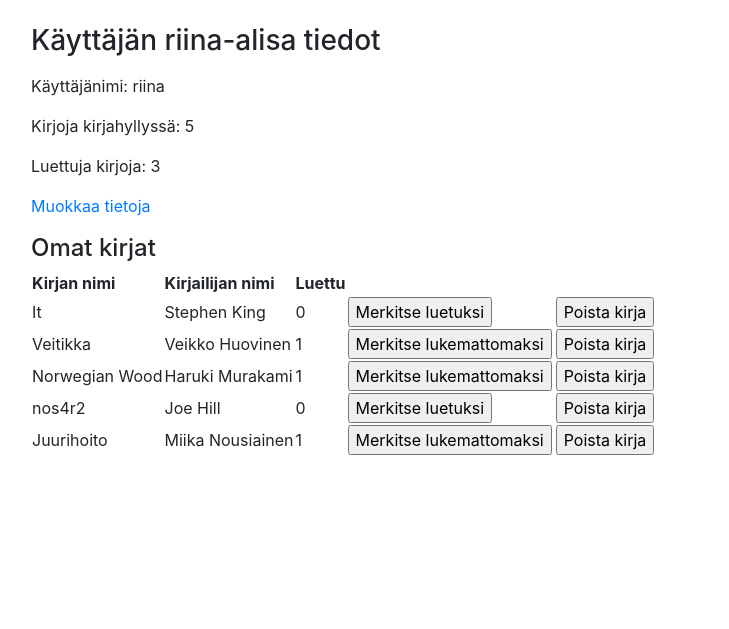
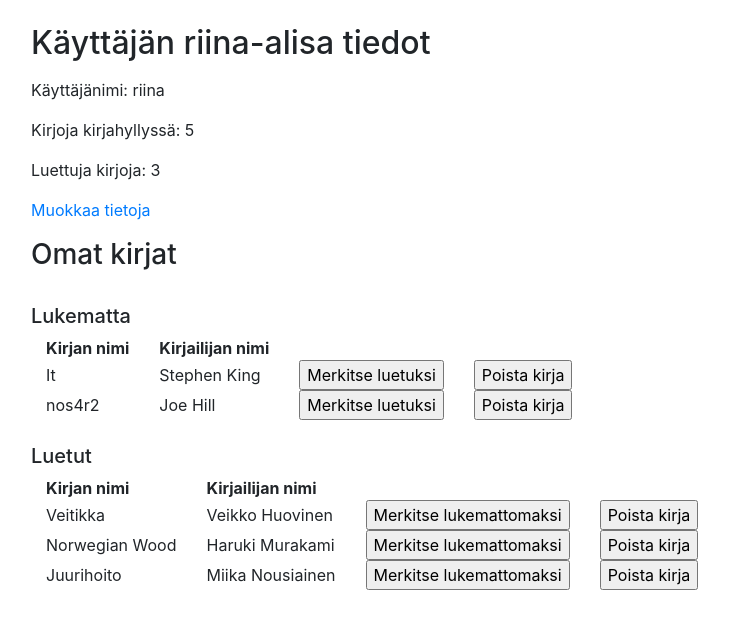
Before and after one commit to riinaalisah/Kirjahylly, a Flask app: page /auth/info/ in a window 1280 px wide. Shown: the part 56-685 px from the top of the page, without its empty margins (54-783 px from the left). Run offline with Flask 2, Linux system fonts and the light colour scheme; a user stored in the database is signed in; data comes from the database, SQL or seed files in the repository; both versions use the stored data as it was after the commit; some libraries are stand-ins or nearby versions.

Commit message:
Käyttäjän kirjojen listaus jaotellaan lukemattomiin ja luettuihin

```diff
--- a/application/auth/views.py
+++ b/application/auth/views.py
@@ -63,16 +63,23 @@ def auth_create():
 @login_required
 def auth_info():
 
-    stmt = text(
+    stmt_unread = text(
         "SELECT ub.book_id, ub.user_id, author.firstname, author.lastname, ub.read, b.name "
         "FROM users_books ub JOIN book b ON b.id=ub.book_id, authors_books ab "
-        "JOIN author ON author.id=ab.author_id WHERE ub.user_id=:user_id AND ab.book_id=ub.book_id").params(
+        "JOIN author ON author.id=ab.author_id WHERE ub.user_id=:user_id AND ab.book_id=ub.book_id AND read = '0'").params(
         user_id=current_user.id)
 
-    bookslist = db.engine.execute(stmt)
-    db.session().commit()
+    unread_books = db.engine.execute(stmt_unread)
 
-    return render_template("auth/userinfo.html", user=current_user, books=bookslist,
+    stmt_read =text(
+        "SELECT ub.book_id, ub.user_id, author.firstname, author.lastname, ub.read, b.name "
+        "FROM users_books ub JOIN book b ON b.id=ub.book_id, authors_books ab "
+        "JOIN author ON author.id=ab.author_id WHERE ub.user_id=:user_id AND ab.book_id=ub.book_id AND read = '1'").params(
+        user_id=current_user.id)
+
+    read_books = db.engine.execute(stmt_read)
+
+    return render_template("auth/userinfo.html", user=current_user, unread=unread_books, read=read_books,
                            all_books=current_user.count_all_books(current_user.id),
                            read_books=current_user.count_read_books(current_user.id))
 
--- a/application/templates/auth/userinfo.html
+++ b/application/templates/auth/userinfo.html
@@ -2,7 +2,7 @@
 
 {% block body %}
 <form method="GET" action="{{ url_for('auth_info') }}">
-    <h3>Käyttäjän {{ user.name }} tiedot</h3>
+    <h2>Käyttäjän {{ user.name }} tiedot</h2>
     <p></p>
     <p>Käyttäjänimi: {{ user.username }}</p>
 
@@ -15,43 +15,55 @@
     {% endif %}
     <p></p>
     <a href="{{ url_for('auth_edit_form') }}" class="button">Muokkaa tietoja</a>
-
     <p></p>
-    <h4>Omat kirjat</h4>
+    <h3>Omat kirjat</h3>
+    <br>
+    <h5>Lukematta</h5>
     <table>
         <tr>
-            <th>Kirjan nimi</th>
-            <th>Kirjailijan nimi</th>
-            <th>Luettu</th>
+            <th style="padding:0 15px 0 15px;">Kirjan nimi</th>
+            <th style="padding:0 15px 0 15px;">Kirjailijan nimi</th>
         </tr>
-
-        {% for book in books %}
+        {% for book in unread %}
         <tr>
-            <td>{{ book.name }}</td>
-            <td>{{ book.firstname }} {{ book.lastname }}</td>
-            <td>{{ book.read }}</td>
-            <td>
-                {% if book.read == False %}
-                <form method="POST" action="{{ url_for('books_set_read_or_delete', username=user.username, book_id=book.book_id) }}">
+            <td style="padding:0 15px 0 15px;">{{ book.name }}</td>
+            <td style="padding:0 15px 0 15px;">{{ book.firstname }} {{ book.lastname }}</td>
+            <td style="padding:0 15px 0 15px;">
+                <form method="POST" action="{{ url_for('books_set_read_or_delete', book_id=book.book_id) }}">
                     <input type="submit" name="btn" value="Merkitse luetuksi"/>
                 </form>
-                {% endif %}
-                {% if book.read == True %}
-                <form method="POST" action="{{ url_for('books_set_read_or_delete', username=user.username, book_id=book.book_id) }}">
-                    <input type="submit" name="btn" value="Merkitse lukemattomaksi"/>
-                </form>
-                {% endif %}
             </td>
-            <td>
-            </td>
-            <td>
-                <form method="POST" action="{{ url_for('books_set_read_or_delete', username=user.username, book_id=book.book_id) }}">
+            <td style="padding:0 15px 0 15px;">
+                <form method="POST" action="{{ url_for('books_set_read_or_delete', book_id=book.book_id) }}">
                     <input type="submit" name="btn" value="Poista kirja"/>
                 </form>
             </td>
         </tr>
         {% endfor %}
     </table>
-
+    <br>
+    <h5>Luetut</h5>
+    <table>
+        <tr>
+            <th style="padding:0 15px 0 15px;">Kirjan nimi</th>
+            <th style="padding:0 15px 0 15px;">Kirjailijan nimi</th>
+        </tr>
+        {% for book in read %}
+        <tr>
+            <td style="padding:0 15px 0 15px;">{{ book.name }}</td>
+            <td style="padding:0 15px 0 15px;">{{ book.firstname }} {{ book.lastname }}</td>
+            <td style="padding:0 15px 0 15px;">
+                <form method="POST" action="{{ url_for('books_set_read_or_delete', book_id=book.book_id) }}">
+                    <input type="submit" name="btn" value="Merkitse lukemattomaksi"/>
+                </form>
+            </td>
+            <td style="padding:0 15px 0 15px;">
+                <form method="POST" action="{{ url_for('books_set_read_or_delete', book_id=book.book_id) }}">
+                    <input type="submit" name="btn" value="Poista kirja"/>
+                </form>
+            </td>
+        </tr>
+        {% endfor %}
+    </table>
 </form>
 {% endblock %}
```
Also changed, not shown: application/books.db.
